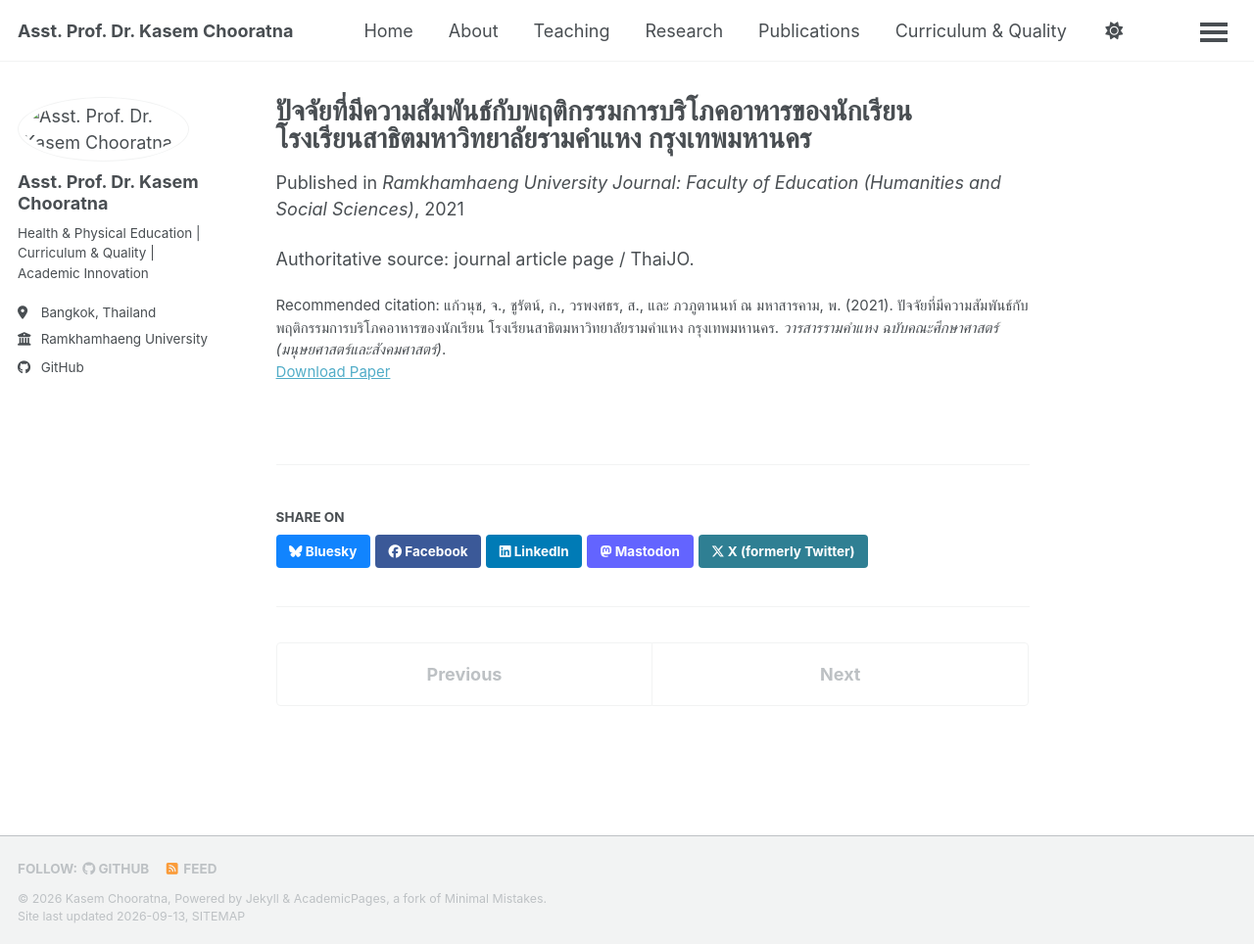
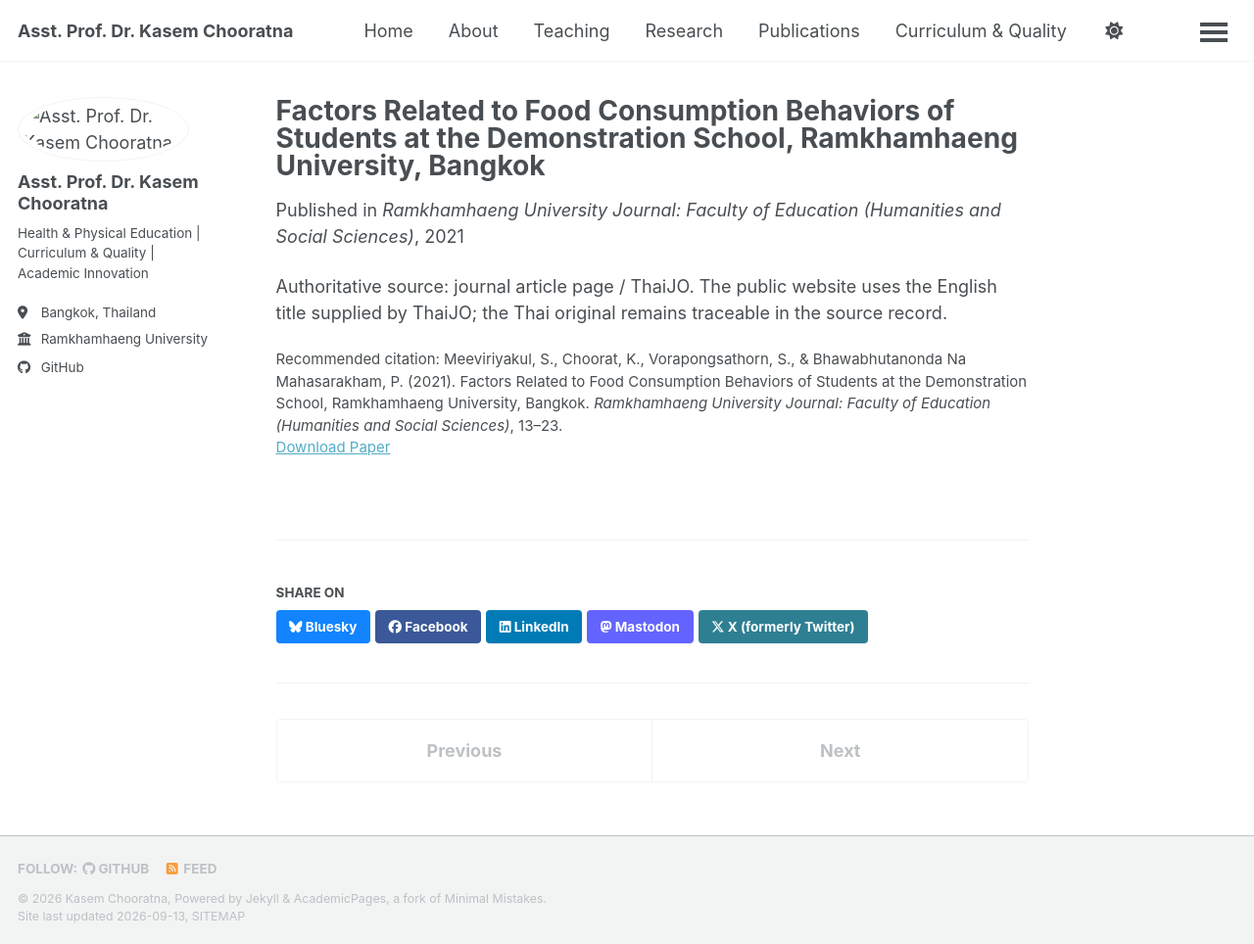
Before and after one commit to kasemch/kasemch.github.io, a Jekyll site: the page built from _publications/2021-12-10-food-consumption-ru-demo.md, in a window 1280 px wide and 964 px high. Shown: the whole window at 98% size. Built offline with Jekyll 4.4.1, drawn with Linux system fonts in a browser that asks for light colours; a style sheet for code colours, icons or effects is not loaded.

Commit message:
Use verified English title for food consumption study

```diff
--- a/_publications/2021-12-10-food-consumption-ru-demo.md
+++ b/_publications/2021-12-10-food-consumption-ru-demo.md
@@ -1,5 +1,5 @@
 ---
-title: "ปัจจัยที่มีความสัมพันธ์กับพฤติกรรมการบริโภคอาหารของนักเรียน โรงเรียนสาธิตมหาวิทยาลัยรามคำแหง กรุงเทพมหานคร"
+title: "Factors Related to Food Consumption Behaviors of Students at the Demonstration School, Ramkhamhaeng University, Bangkok"
 collection: publications
 category: manuscripts
 permalink: /publication/2021-12-10-food-consumption-ru-demo
@@ -7,6 +7,6 @@ excerpt: "Study of factors related to food-consumption behaviours among students
 date: 2021-12-10
 venue: "Ramkhamhaeng University Journal: Faculty of Education (Humanities and Social Sciences)"
 paperurl: "https://so18.tci-thaijo.org/index.php/RUEDU/article/view/375"
-citation: "แก้วนุช, จ., ชูรัตน์, ก., วรพงศธร, ส., และ ภวภูตานนท์ ณ มหาสารคาม, พ. (2021). ปัจจัยที่มีความสัมพันธ์กับพฤติกรรมการบริโภคอาหารของนักเรียน โรงเรียนสาธิตมหาวิทยาลัยรามคำแหง กรุงเทพมหานคร. <i>วารสารรามคำแหง ฉบับคณะศึกษาศาสตร์ (มนุษยศาสตร์และสังคมศาสตร์)</i>."
+citation: "Meeviriyakul, S., Choorat, K., Vorapongsathorn, S., & Bhawabhutanonda Na Mahasarakham, P. (2021). Factors Related to Food Consumption Behaviors of Students at the Demonstration School, Ramkhamhaeng University, Bangkok. <i>Ramkhamhaeng University Journal: Faculty of Education (Humanities and Social Sciences)</i>, 13–23."
 ---
-Authoritative source: journal article page / ThaiJO.
+Authoritative source: journal article page / ThaiJO. The public website uses the English title supplied by ThaiJO; the Thai original remains traceable in the source record.
```
